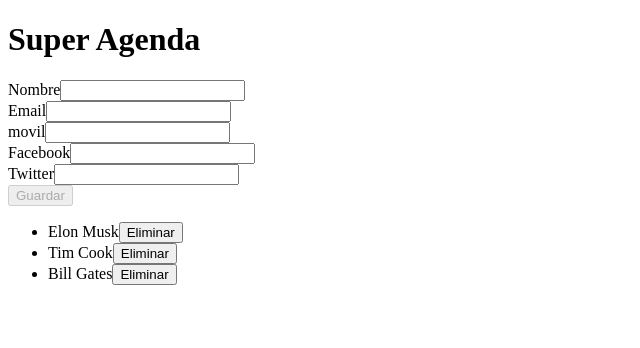
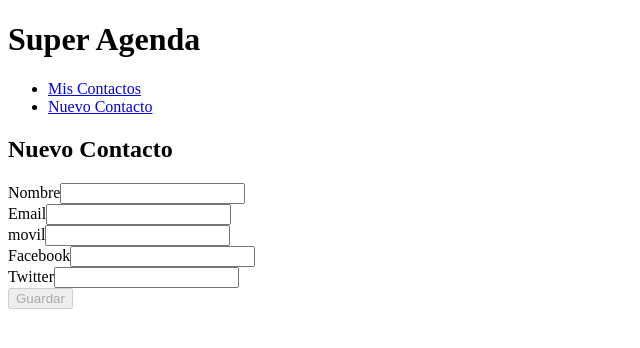
Before and after one commit to javivega/AgendaAngular4, an Angular app: page /nuevo-contacto in a window 1280 px wide. Shown: the top 348 px of the page, without its empty margins (0-640 px from the left). Built offline with nearby package versions, Linux system fonts and the light colour scheme.

Commit message:
Anado Routing para lista de contactos y su creaccion

```diff
--- a/src/app/app.component.html
+++ b/src/app/app.component.html
@@ -1,20 +1,12 @@
 <h1>
-  {{_title}}
+ Super Agenda
 </h1>
 
-<formulario-alta (alCrearContacto)="alCrearContacto($event)"></formulario-alta>
-<!-- Podemos instanciar en la vista del componente padre al componente hijo,
-y este ira con toda la logica asociada exactamente igual que react. Esta etiqueta responde al selector
-del componente -->
-<!-- Puesto pasar valores de mi componente padre a mi componente hijo via atributos, al ser hacia abajo
-de padre ha hijo, pero para ello dicha variable la tengo que decorar con un @input en el componente hijo
-para indicar que en ese variable entrand datos-->
-<!-- para comunicar con datos del hijo necesito subscribirme al evento declarado en el hijo con el Output
-que declare como EventEmitter, la subscripcion a un evento se hace entre parentesis, y necesito luego un
-manejador (que defino en el padre) que haga que ocurra algo cuando suceda dicho evento. -->
-<!-- Le paso via atributo mi lista de contactos al hijo -->
-<lista-contactos
-  [contactos]="_listaContactos"
-  (contactoSeleccionado)="eliminarContactoSeleccionado($event)"
->
-</lista-contactos>
+<nav>
+  <ul>
+    <li><a routerLink="mis-contactos">Mis Contactos</a></li>
+    <li><a routerLink="nuevo-contacto">Nuevo Contacto</a></li>
+  </ul>
+</nav>
+
+<router-outlet></router-outlet>
--- a/src/app/app.component.ts
+++ b/src/app/app.component.ts
@@ -1,6 +1,5 @@
 import { Component } from '@angular/core';
-import { ContactoService } from './contacto.service';
-import { Contacto } from './contacto';
+
 
 
 //seguir desde min 70 sesion 2 dia 1
@@ -9,29 +8,4 @@ import { Contacto } from './contacto';
   templateUrl: './app.component.html',
   styleUrls: ['./app.component.css']
 })
-export class AppComponent {
-  private _title: string;
-  private _listaContactos: Contacto[];
-
-  //Hago la inyeccion de dependencias de mi servicio con modificador de acceso + variable + tipo que sera
-  //mi servicio, y ya podre hacer uso de los métodos de mi servicio.
-  constructor( private _contactoService: ContactoService ){
-    this._title = "Super Agenda";
-    //Obtento mis cntactos con el metodo del servicio que me los devuelve y se los paso al hijo via template
-    //atribute
-    this._listaContactos = this._contactoService.obtenerContactos();
-  }
-
-  //Defino en el padre el manejador que se ejecutara cuando se de el evento emitido por el hijo
-  eliminarContactoSeleccionado(contacto: Contacto): void {
-    if(confirm(`Esta seguro que desea elminar a ${contacto.nombre}`))
-    this._contactoService.eliminarContacto(contacto);
-    this._listaContactos = this._contactoService.obtenerContactos();
-  }
-
-    alCrearContacto(contacto: Contacto): void{
-    this._contactoService.crearContacto(contacto);
-    this._listaContactos = this._contactoService.obtenerContactos();
-  }
-
-}
+export class AppComponent {}
--- /dev/null
+++ b/src/app/mis-contactos/mis-contactos.component.html
@@ -0,0 +1,17 @@
+<h2>Lista Contactos</h2>
+
+<!-- Podemos instanciar en la vista del componente padre al componente hijo,
+y este ira con toda la logica asociada exactamente igual que react. Esta etiqueta responde al selector
+del componente -->
+<!-- Puesto pasar valores de mi componente padre a mi componente hijo via atributos, al ser hacia abajo
+de padre ha hijo, pero para ello dicha variable la tengo que decorar con un @input en el componente hijo
+para indicar que en ese variable entrand datos-->
+<!-- para comunicar con datos del hijo necesito subscribirme al evento declarado en el hijo con el Output
+que declare como EventEmitter, la subscripcion a un evento se hace entre parentesis, y necesito luego un
+manejador (que defino en el padre) que haga que ocurra algo cuando suceda dicho evento. -->
+<!-- Le paso via atributo mi lista de contactos al hijo -->
+<lista-contactos
+  [contactos]="_listaContactos"
+  (contactoSeleccionado)="eliminarContactoSeleccionado($event)"
+>
+</lista-contactos>
--- /dev/null
+++ b/src/app/mis-contactos/mis-contactos.component.ts
@@ -0,0 +1,28 @@
+import { Component, OnInit } from '@angular/core';
+import { Contacto } from '../contacto';
+import { ContactoService } from '../contacto.service';
+
+@Component({
+  selector: 'mis-contactos',
+  templateUrl: './mis-contactos.component.html',
+  styleUrls: ['./mis-contactos.component.css']
+})
+export class MisContactosComponent implements OnInit {
+
+  private _listaContactos: Contacto[];
+
+  constructor( private _contactoService: ContactoService ){
+    //Obtento mis cntactos con el metodo del servicio que me los devuelve y se los paso al hijo via template
+    //atribute
+    this._listaContactos = this._contactoService.obtenerContactos();
+  }
+
+  ngOnInit() {
+  }
+
+   eliminarContactoSeleccionado(contacto: Contacto): void {
+    if(confirm(`Esta seguro que desea elminar a ${contacto.nombre}`))
+    this._contactoService.eliminarContacto(contacto);
+    this._listaContactos = this._contactoService.obtenerContactos();
+  }
+}
--- /dev/null
+++ b/src/app/nuevo-contacto/nuevo-contacto.component.html
@@ -0,0 +1,3 @@
+<h2>Nuevo Contacto</h2>
+
+<formulario-alta (alCrearContacto)="alCrearContacto($event)"></formulario-alta>
--- /dev/null
+++ b/src/app/nuevo-contacto/nuevo-contacto.component.ts
@@ -0,0 +1,28 @@
+import { Component, OnInit } from '@angular/core';
+import { Contacto } from '../contacto';
+import { Router } from '@angular/router';
+import { ContactoService } from '../contacto.service';
+
+@Component({
+  selector: 'nuevo-contacto',
+  templateUrl: './nuevo-contacto.component.html',
+  styleUrls: ['./nuevo-contacto.component.css']
+})
+export class NuevoContactoComponent implements OnInit {
+
+
+constructor(
+  private _contactoService: ContactoService,
+  private _router: Router
+  ){}
+
+  ngOnInit() {
+  }
+
+ alCrearContacto(contacto: Contacto): void{
+    this._contactoService.crearContacto(contacto);
+    alert('Contacto creado correctamente');
+    this._router.navigate(['mis-contactos']);
+  }
+
+}
```
Also changed, not shown: src/app/app-routing/app-routing.module.ts (added, +26 -0 lines), src/app/app.module.ts (+8 -2 lines), src/app/mis-contactos/mis-contactos.component.css (added), src/app/nuevo-contacto/nuevo-contacto.component.css (added), 2 other files (tests, documents, lock files or other folders).
